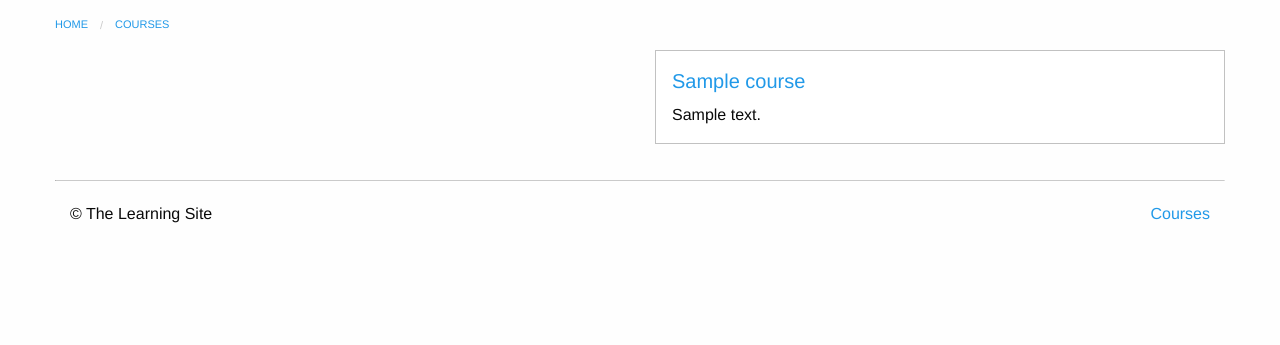
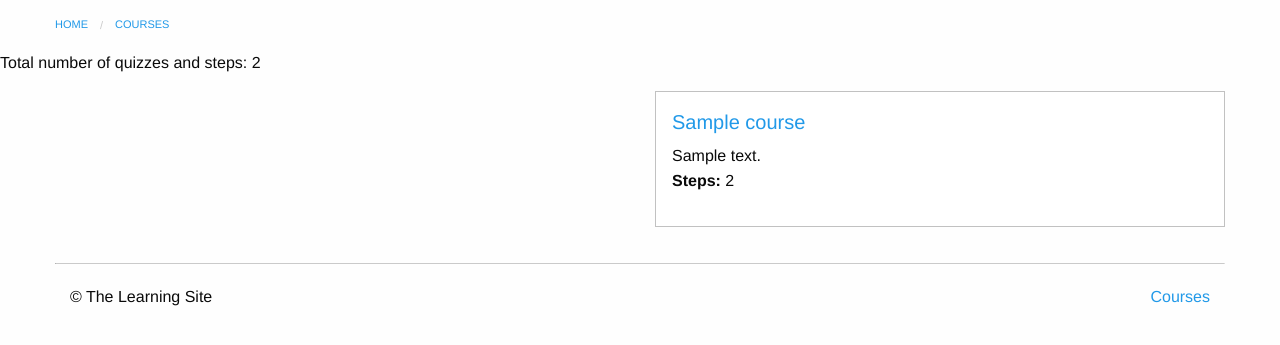
Before and after one commit to kchiv/treehouse_learning_site, a Django app: page /courses/ in a window 1280 px wide. Shown: the part 55-400 px from the top of the page. Run offline with Django 3.2, Linux system fonts and the light colour scheme; tables that the repository leaves empty hold one stand-in row (values such as "Sample post"); parts of the project's set-up code (start-up, migrations or seed data) failed here and were passed over.

Commit message:
queryset aggregates included in template

```diff
--- a/courses/templates/courses/course_list.html
+++ b/courses/templates/courses/course_list.html
@@ -6,6 +6,7 @@
     <div class="row columns">
         {{ block.super }}
     </div>
+    <p>Total number of quizzes and steps: {{ total.total }}</p>
     <div class="row">
         {%  for course in courses %}
             <div class="small-6 columns">
@@ -13,6 +14,9 @@
                     <h5><a href="{% url 'courses:detail' pk=course.pk %}">{{ course.title }}</a></h5>
                     <div class="card-copy">
                         {{ course.description }}
+                        {% if course.total_steps %}
+                            <p><strong>Steps:</strong> {{ course.total_steps }}</p>
+                        {% endif %}
                     </div>
                 </div>
             </div>
--- a/courses/views.py
+++ b/courses/views.py
@@ -6,7 +6,7 @@ from itertools import chain
 from django.contrib import messages
 from django.contrib.auth.decorators import login_required
 
-from django.db.models import Q
+from django.db.models import Q, Count, Sum
 
 from django.http import HttpResponseRedirect
 
@@ -19,9 +19,10 @@ from . import models
 
 
 def course_list(request):
-	courses = models.Course.objects.filter(published=True)
+	courses = models.Course.objects.filter(published=True).annotate(total_steps=Count('text', distinct=True)+Count('quiz', distinct=True))
+	total = courses.aggregate(total=Sum('total_steps'))
 	email = 'questions@learning-site.com'
-	return render(request, 'courses/course_list.html', {'courses':courses, 'email':email})
+	return render(request, 'courses/course_list.html', {'courses':courses, 'email':email, 'total': total})
 
 def course_detail(request, pk):
 	course = get_object_or_404(models.Course, pk=pk, published=True)
```
